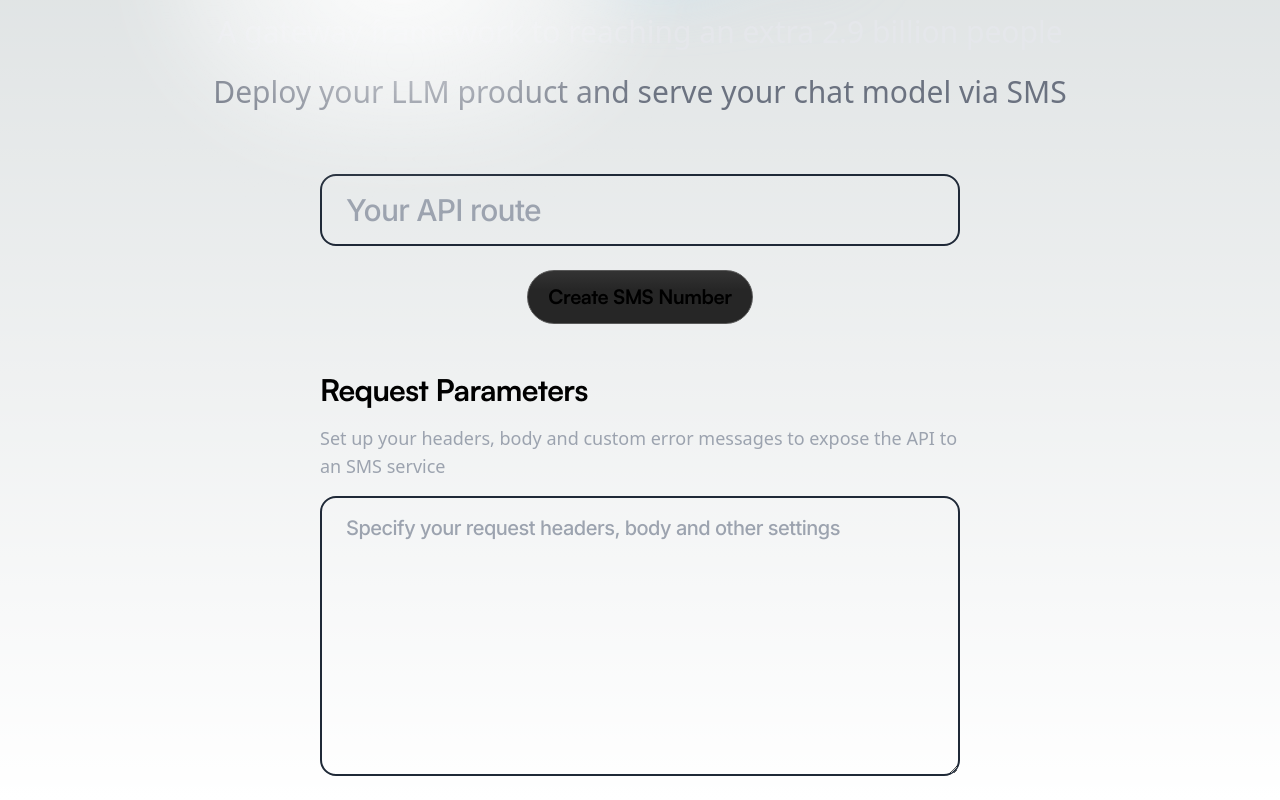
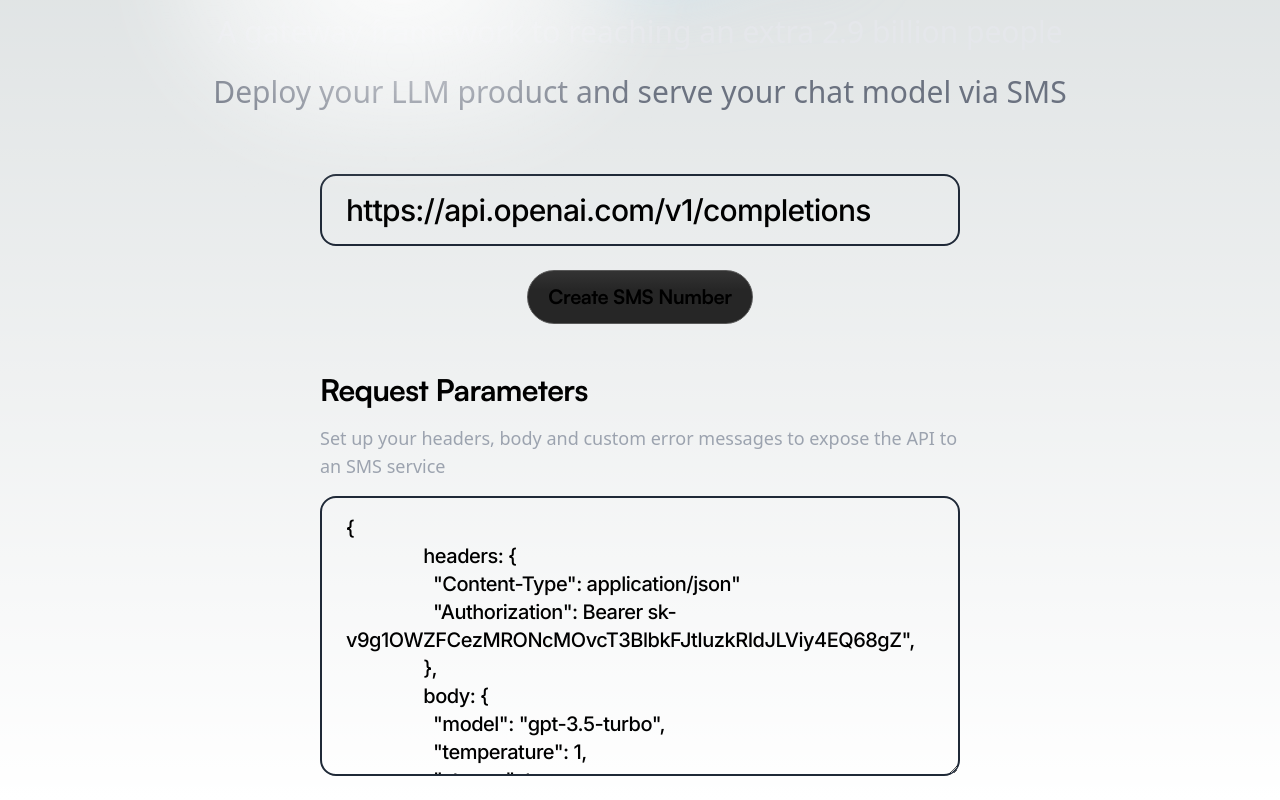
Before and after one commit to eugenechantk/llm-to-sms, a Next.js app: page / in a window 1280 px wide. Shown: the part 290-1090 px from the top of the page. Built offline with nearby package versions, Linux system fonts and the light colour scheme.

Commit message:
set default value for chatgpt api route

```diff
--- a/pages/index.tsx
+++ b/pages/index.tsx
@@ -91,6 +91,7 @@
           <input
             type="text"
             placeholder="Your API route"
+            defaultValue="https://api.openai.com/v1/completions"
             className="w-full bg-transparent border-2 border-gray-800 lg:text-3xl text-xl font-medium tracking-tight lg:px-6 px-4 lg:py-4 py-3 rounded-2xl"
           ></input>
           <button
@@ -121,6 +122,17 @@
           <textarea
             className="w-full bg-transparent border-2 border-gray-800 lg:text-xl text-base font-medium tracking-tight lg:px-6 lg:py-4 px-4 py-2 rounded-2xl h-[200px] lg:h-[280px]"
             placeholder="Specify your request headers, body and other settings"
+            defaultValue={`{
+                headers: {
+                  "Content-Type": application/json"
+                  "Authorization": Bearer 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",
+                },
+                body: {
+                  "model": "gpt-3.5-turbo",
+                  "temperature": 1,
+                  "stream": true,
+                }
+            }`}
           ></textarea>
         </div>
       </div>
```
